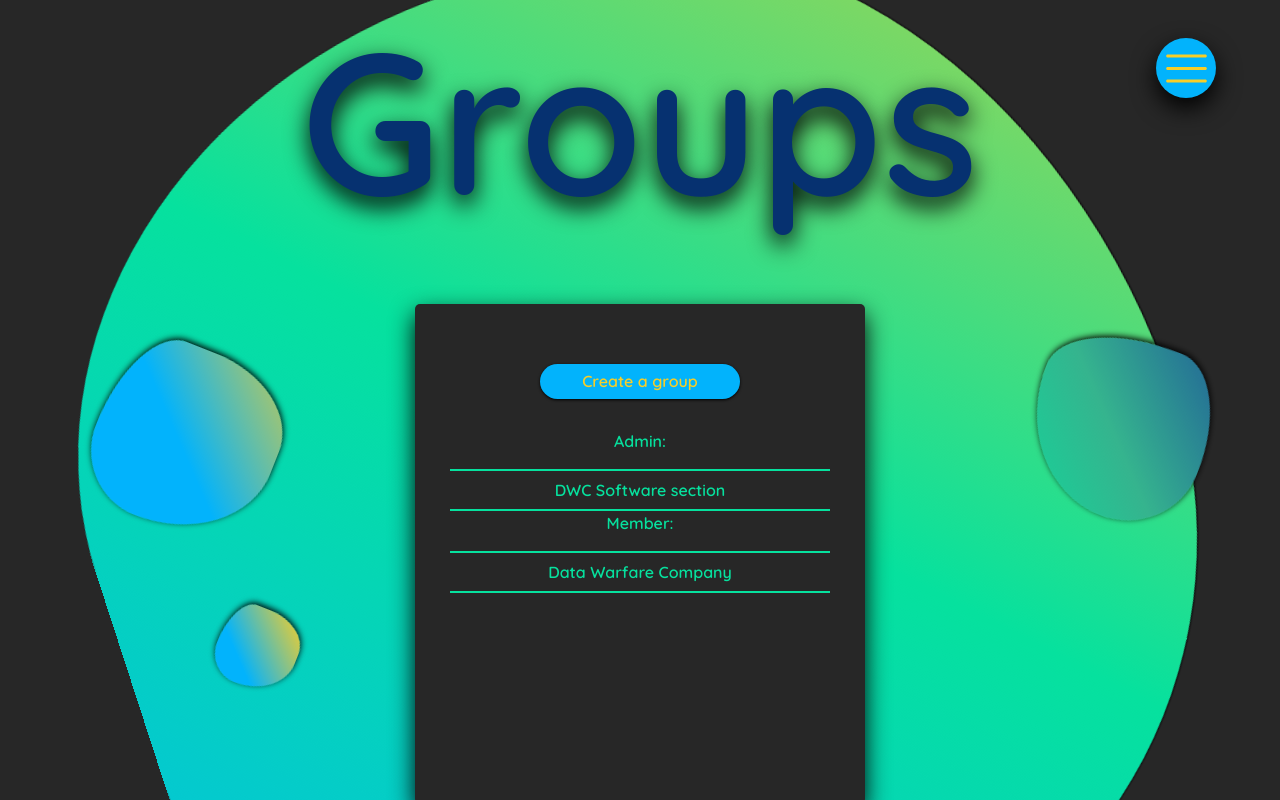
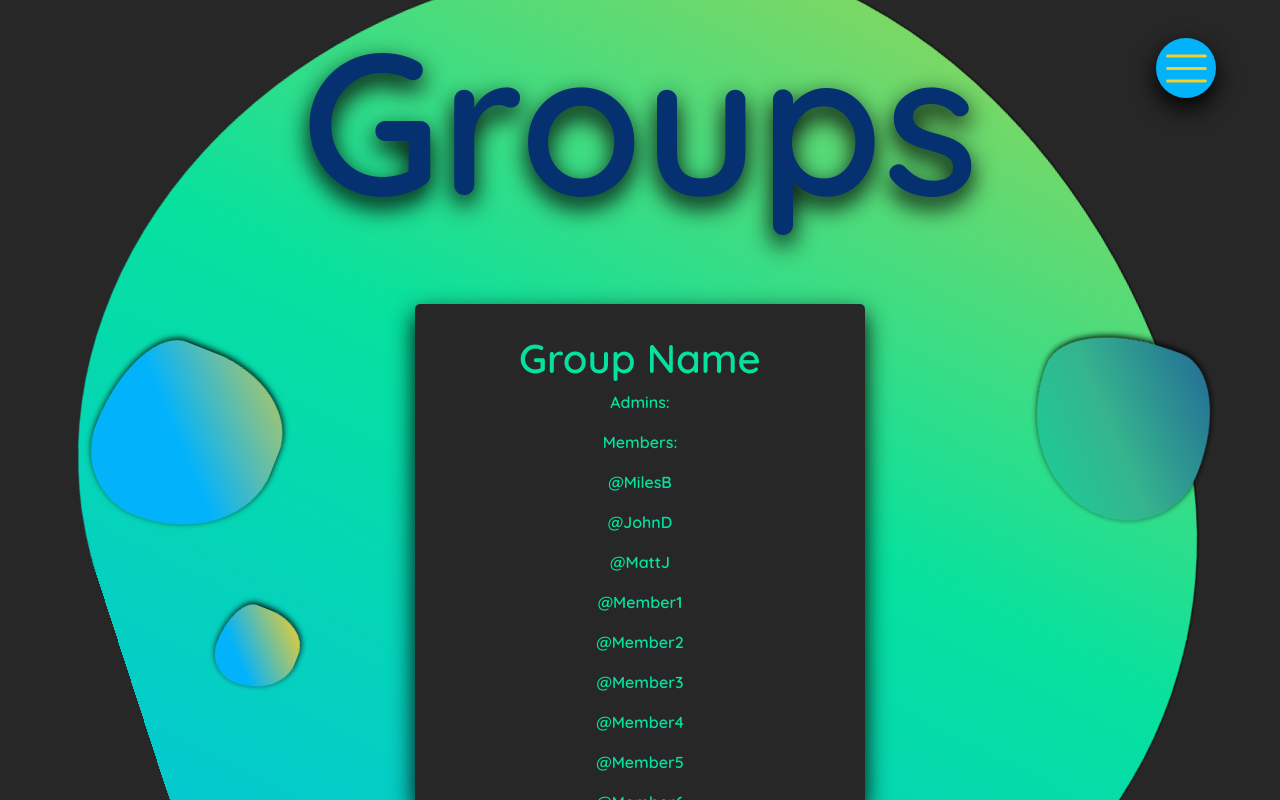
Before and after one commit to mbb10324/reminders-app, a React (Create React App) app in the folder frontend/: page /Groups in a window 1280 px wide. Both pictures are taken after a click on the element "DWC Software section". Built offline with nearby package versions, Linux system fonts and the light colour scheme.

Commit message:
group stuff

```diff
--- a/frontend/src/Components/Groups.css
+++ b/frontend/src/Components/Groups.css
@@ -91,6 +91,15 @@
 .adminGroups {
     width: 380px;
     border-bottom: 2px solid #06E19E;
+    margin-bottom: 15px;
+}
+
+.adminGroups p {
+    color: #eeeeee;
+}
+
+.memberGroups p {
+    color: #eeeeee;
 }
 
 .memberGroups {
--- a/frontend/src/Components/Groups.js
+++ b/frontend/src/Components/Groups.js
@@ -63,6 +63,12 @@ function Groups() {
         }, 3800)
     })
 
+    const [showGroupEdit, setShowGroupEdit] = useState(false)
+
+    function editGroup() {
+        setShowGroupEdit(true)
+        setCreateGroupIndex(5)
+    }
 
     return (
         <div className="AccountContainer">
@@ -94,13 +100,13 @@ function Groups() {
                                 </div> */}
                                 <div className="adminGroups">
                                     <p>Admin:</p>
-                                    <div className="groupTiles">
+                                    <div className="groupTiles" onClick={editGroup}>
                                         <h6>DWC Software section</h6>
                                     </div>
                                 </div>
                                 <div className="memberGroups">
                                     <p>Member:</p>
-                                    <div className="groupTiles">
+                                    <div className="groupTiles" onClick={editGroup}>
                                         <h6>Data Warfare Company</h6>
                                     </div>
                                 </div>
@@ -146,6 +152,33 @@ function Groups() {
                                 <button onClick={cancel}>cancel</button>
                             </div>
                         </Carousel.Item>
+                        <Carousel.Item>
+                            <div>
+                                <h5>Group Name</h5>
+                                <div>
+                                    <p>Admins:</p>
+                                    <p>Members:</p>
+                                </div>
+                                <div>
+                                    <div>
+                                    <p>@MilesB</p>
+                                    <p>@JohnD</p>
+                                    <p>@MattJ</p>
+                                    </div>
+                                    <div></div>
+                                    <div>
+                                    <p>@Member1</p>
+                                    <p>@Member2</p>
+                                    <p>@Member3</p>
+                                    <p>@Member4</p>
+                                    <p>@Member5</p>
+                                    <p>@Member6</p>
+                                    <p>@Member7</p>
+                                    <p>@Member8</p>
+                                    </div>
+                                </div>
+                            </div>
+                        </Carousel.Item>
                     </Carousel>
                 </div>
             </div>
```
